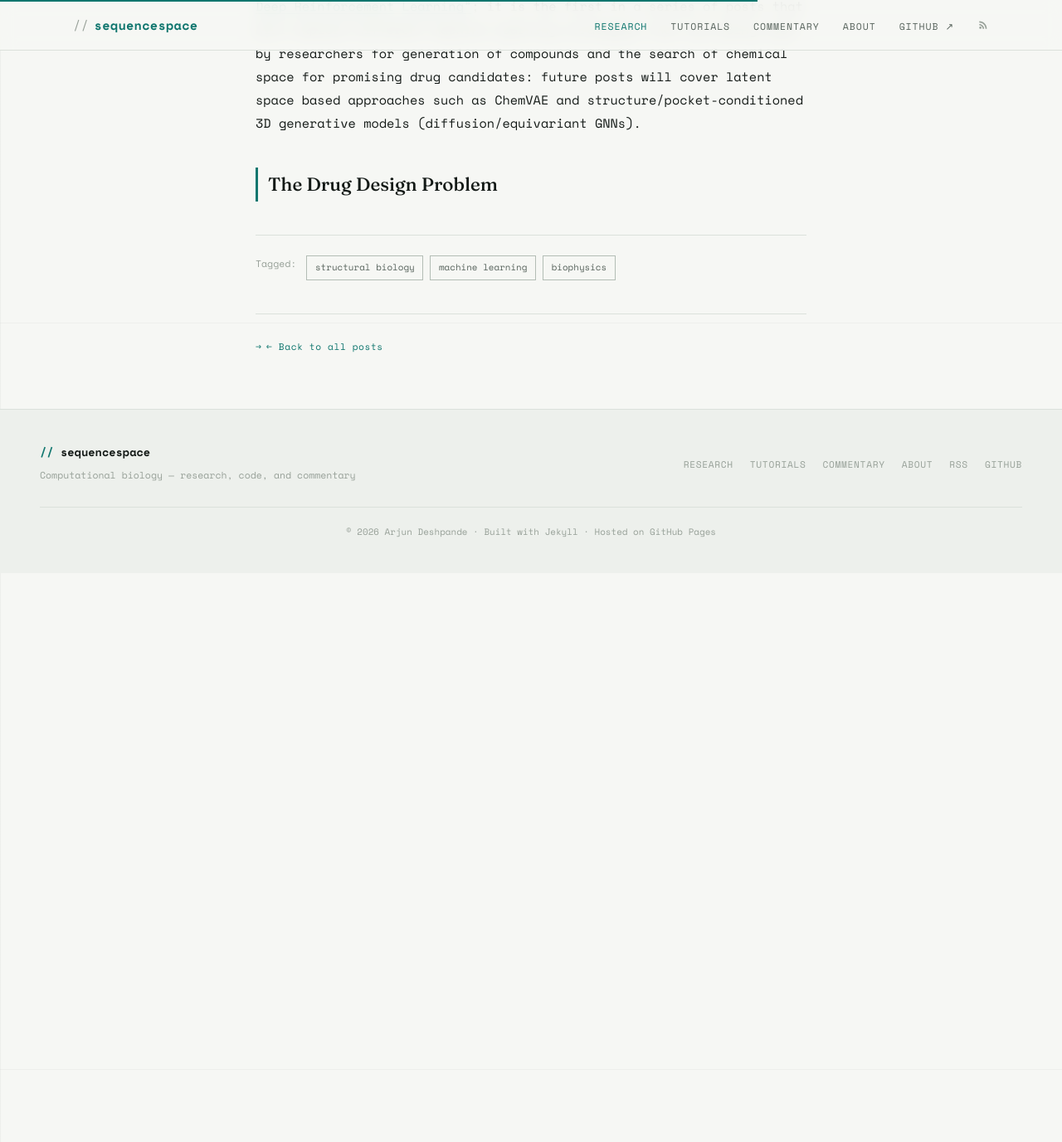
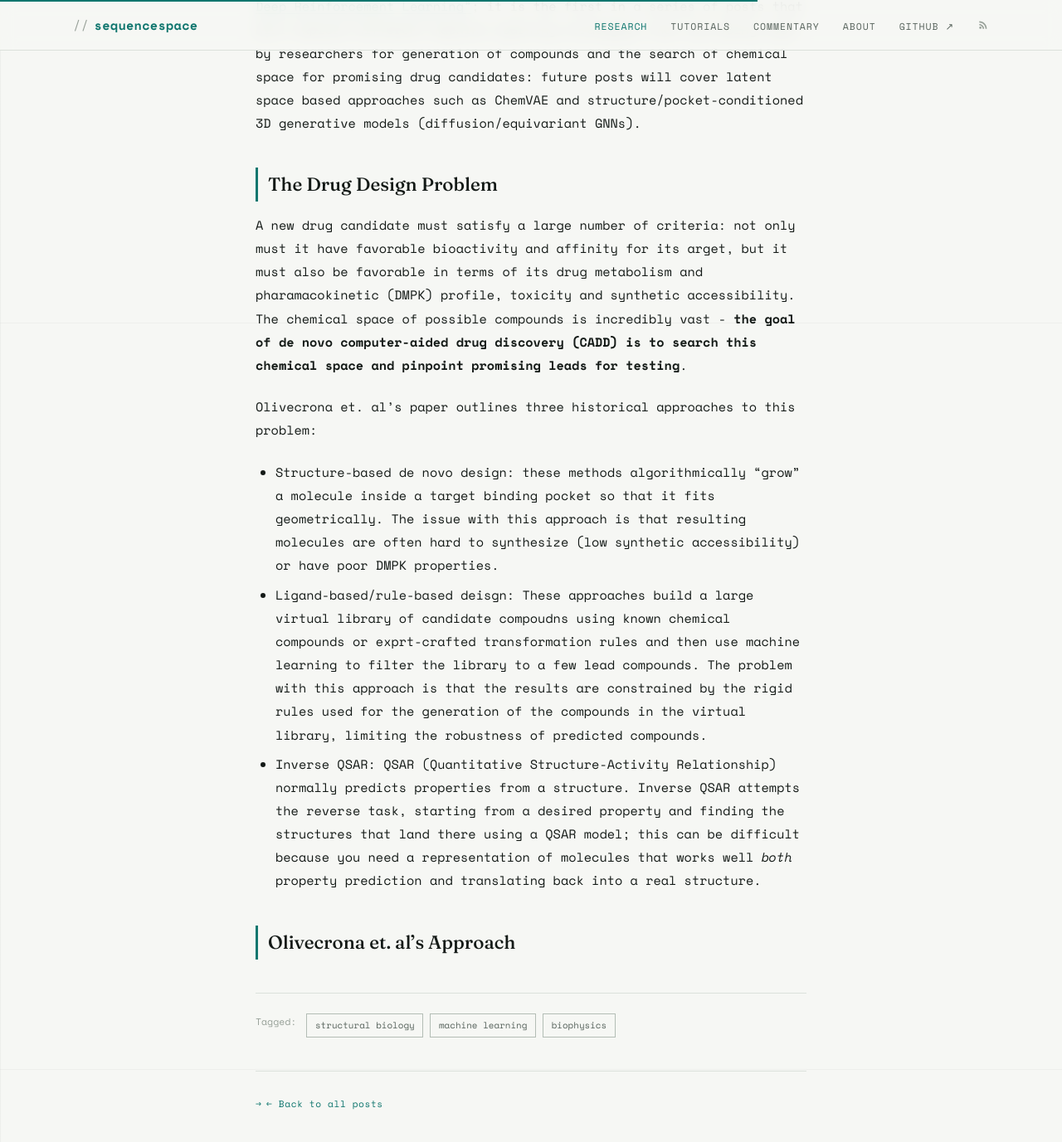
Before and after one commit to arjundeshx/sequencespace, a Jekyll site: the page built from _posts/2023-06-20-machine-learning-for-de-novo-design-1.md, in a window 1280 px wide and 1400 px high, scrolled down 510 px. Shown: the top 1377 px of the window at 83% size. Built offline with Jekyll 4.4.1, drawn with Linux system fonts in a browser that asks for light colours; before the commit the page ends 1201 px from its top, so only the background shows below that.

Commit message:
Update 2023-06-20-machine-learning-for-de-novo-design-1.md

```diff
--- a/_posts/2023-06-20-machine-learning-for-de-novo-design-1.md
+++ b/_posts/2023-06-20-machine-learning-for-de-novo-design-1.md
@@ -12,3 +12,11 @@ math: true
 This post will focus on breaking down the SMILES-based RL strategy used by Olivecrona et. al in the paper ["Molecular De-Novo Design through Deep Reinforcement Learning"](https://arxiv.org/abs/1704.07555); it is the first in a series of posts that will explore different machine learning strategies that are being used by researchers for generation of compounds and the search of chemical space for promising drug candidates: future posts will cover latent space based approaches such as ChemVAE and structure/pocket-conditioned 3D generative models (diffusion/equivariant GNNs).
 
 ## The Drug Design Problem
+A new drug candidate must satisfy a large number of criteria: not only must it have favorable bioactivity and affinity for its arget, but it must also be favorable in terms of its drug metabolism and pharamacokinetic (DMPK) profile, toxicity and synthetic accessibility. The chemical space of possible compounds is incredibly vast - **the goal of de novo computer-aided drug discovery (CADD) is to search this chemical space and pinpoint promising leads for testing**.
+
+Olivecrona et. al's paper outlines three historical approaches to this problem:
+* Structure-based de novo design: these methods algorithmically "grow" a molecule inside a target binding pocket so that it fits geometrically. The issue with this approach is that resulting molecules are often hard to synthesize (low synthetic accessibility) or have poor DMPK properties.
+* Ligand-based/rule-based deisgn: These approaches build a large virtual library of candidate compoudns using known chemical compounds or exprt-crafted transformation rules and then use machine learning to filter the library to a few lead compounds. The problem with this approach is that the results are constrained by the rigid rules used for the generation of the compounds in the virtual library, limiting the robustness of predicted compounds.
+* Inverse QSAR: QSAR (Quantitative Structure-Activity Relationship) normally predicts properties from a structure. Inverse QSAR attempts the reverse task, starting from a desired property and finding the structures that land there using a QSAR model; this can be difficult because you need a representation of molecules that works well *both* property prediction and translating back into a real structure.
+
+## Olivecrona et. al's Approach
```
